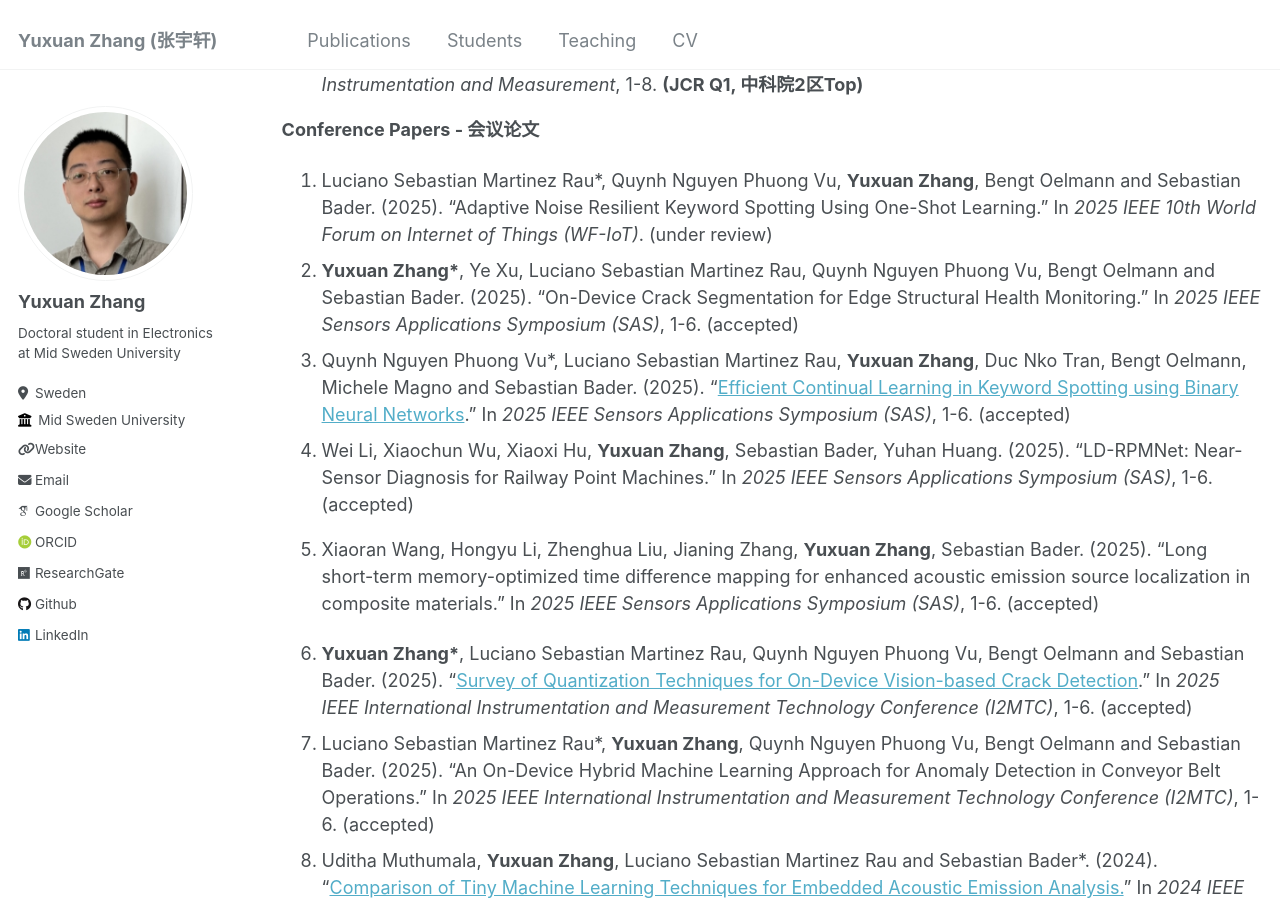
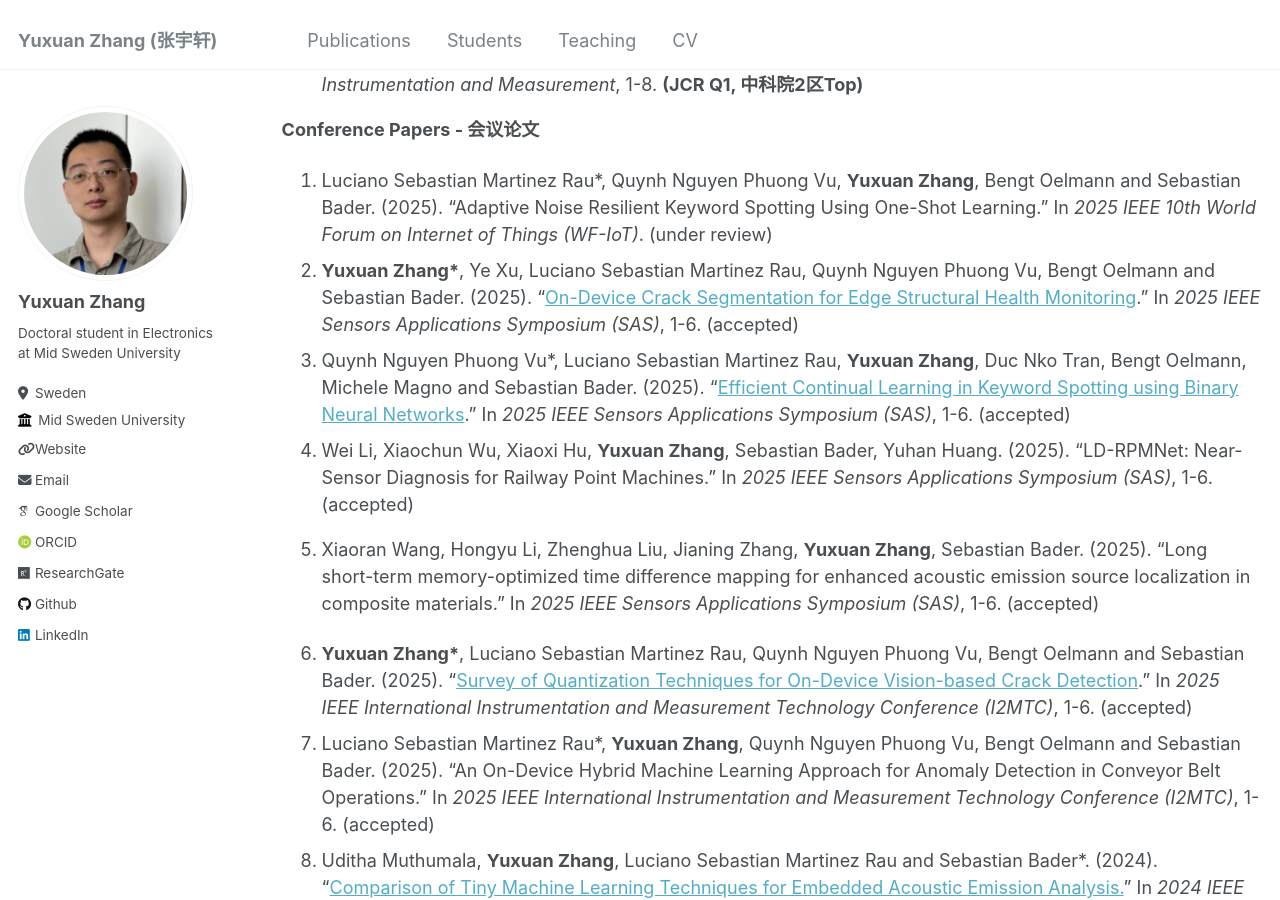
Before and after one commit to YuxuanZhang-96/YuxuanZhang-96.github.io, a Jekyll site: the page built from _pages/cv.md, in a window 1280 px wide and 900 px high, scrolled down 1156 px. Built offline with Jekyll 4.4.1, drawn with Linux system fonts in a browser that asks for light colours; some web fonts are replaced; part of the change alters nothing that is shown.

Commit message:
Update cv.md

```diff
--- a/_pages/cv.md
+++ b/_pages/cv.md
@@ -42,7 +42,7 @@ __Journal Papers - 期刊论文        --------        *Corresponding author-通
 
 __Conference Papers - 会议论文__
 1. Luciano Sebastian Martinez Rau*, Quynh Nguyen Phuong Vu, __Yuxuan Zhang__, Bengt Oelmann and Sebastian Bader. (2025). "Adaptive Noise Resilient Keyword Spotting Using One-Shot Learning." In _2025 IEEE 10th World Forum on Internet of Things (WF-IoT)_. (under review)
-2. __Yuxuan Zhang*__, Ye Xu, Luciano Sebastian Martinez Rau, Quynh Nguyen Phuong Vu, Bengt Oelmann and Sebastian Bader. (2025). "On-Device Crack Segmentation for Edge Structural Health Monitoring." In _2025 IEEE Sensors Applications Symposium (SAS)_, 1-6. (accepted)
+2. __Yuxuan Zhang*__, Ye Xu, Luciano Sebastian Martinez Rau, Quynh Nguyen Phuong Vu, Bengt Oelmann and Sebastian Bader. (2025). "[On-Device Crack Segmentation for Edge Structural Health Monitoring](https://arxiv.org/abs/2505.07915)." In _2025 IEEE Sensors Applications Symposium (SAS)_, 1-6. (accepted)
 3. Quynh Nguyen Phuong Vu*, Luciano Sebastian Martinez Rau, __Yuxuan Zhang__, Duc Nko Tran, Bengt Oelmann, Michele Magno and Sebastian Bader. (2025). "[Efficient Continual Learning in Keyword Spotting using Binary Neural Networks](https://arxiv.org/abs/2505.02469)." In _2025 IEEE Sensors Applications Symposium (SAS)_, 1-6. (accepted)
 4. Wei Li, Xiaochun Wu, Xiaoxi Hu, __Yuxuan Zhang__, Sebastian Bader, Yuhan Huang. (2025). "LD-RPMNet: Near-Sensor Diagnosis for Railway Point Machines." In _2025 IEEE Sensors Applications Symposium (SAS)_, 1-6. (accepted)
 5. Xiaoran Wang, Hongyu Li, Zhenghua Liu, Jianing Zhang, __Yuxuan Zhang__, Sebastian Bader. (2025). "Long short-term memory-optimized time difference mapping for enhanced acoustic emission source localization in composite materials." In _2025 IEEE Sensors Applications Symposium (SAS)_, 1-6. (accepted)
```
